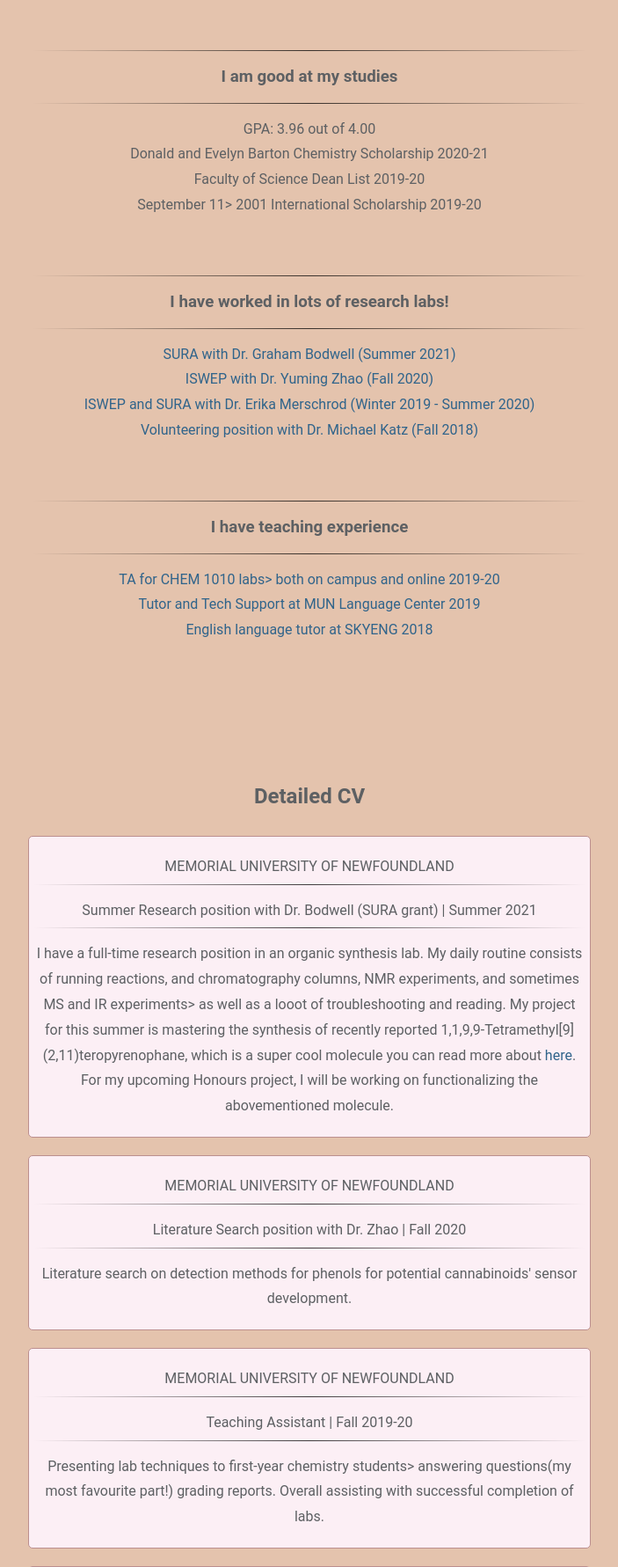
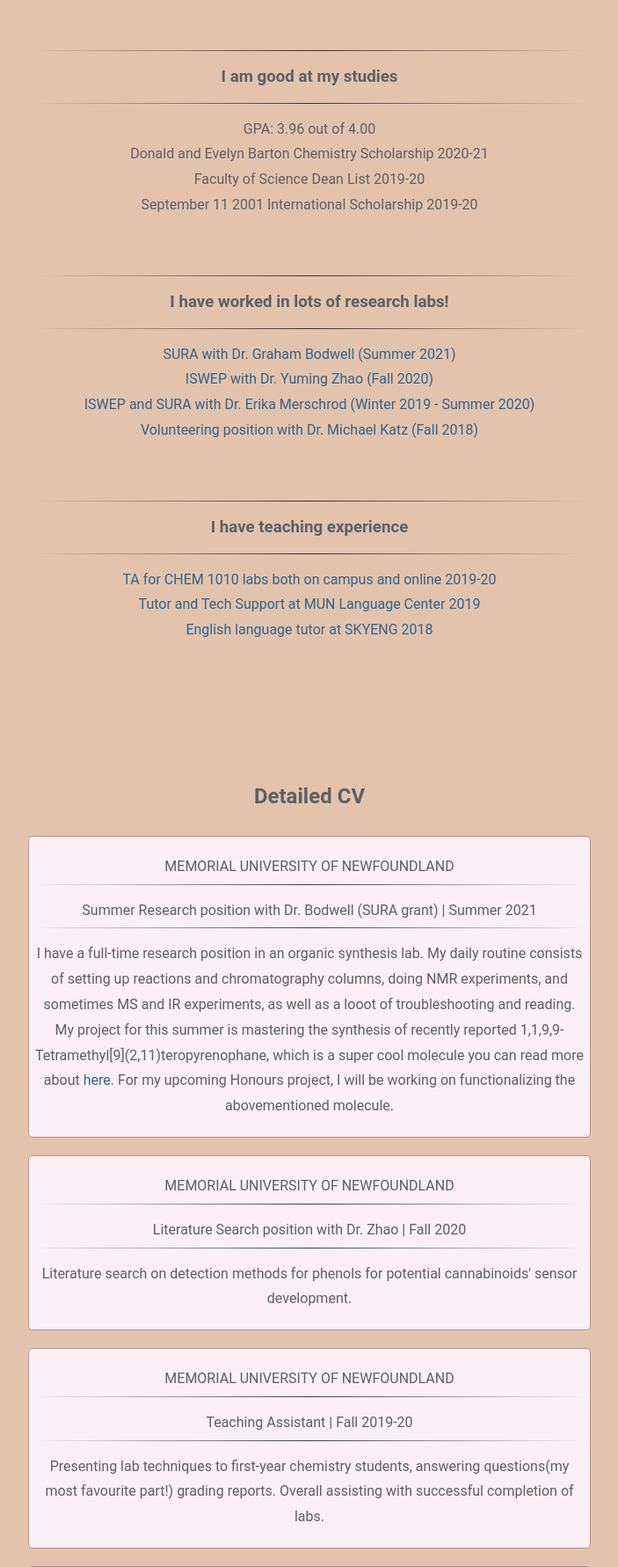
Before and after one commit to lsyurievna/resume_app, a Flask app: page / in a window 1280 px wide. Shown: the part 844-2625 px from the top of the page at 88% size, without its empty margins (288-991 px from the left). Run offline with Flask 2, Linux system fonts and the light colour scheme; some web fonts are replaced.

Commit message:
Cheked for spelling

```diff
--- a/templates/layout.html
+++ b/templates/layout.html
@@ -26,7 +26,7 @@
 
     <div class = "bordered">
       <h3>Hi! My name is Mila.</h3>
-      <h3>I am a Chemistry Honours Computer Science Minor student at <a href = "https://www.mun.ca/" target='_blank'>
+      <h3>I am a Chemistry Honours Computer, Science Minor student at <a href = "https://www.mun.ca/" target='_blank'>
           Memorial University of Newfoundland</a>.
         I am currently a member of <a href="https://gbodwell.wordpress.com/research/" target='_blank'>Dr.
         Graham Bodwell's</a> research group. Scroll down to learn more about me :)
@@ -53,7 +53,7 @@
         <li>GPA: 3.96 out of 4.00</li>
         <li>Donald and Evelyn Barton Chemistry Scholarship 2020-21</li>
         <li>Faculty of Science Dean List 2019-20</li>
-        <li>September 11> 2001 International Scholarship 2019-20</li>
+        <li>September 11 2001 International Scholarship 2019-20</li>
       </ul>
 
     </div>
@@ -76,7 +76,7 @@
       <h3>I have teaching experience</h3>
       <hr>
       <ul>
-        <li><a href = "#ta">TA for CHEM 1010 labs> both on campus and online 2019-20</a></li>
+        <li><a href = "#ta">TA for CHEM 1010 labs both on campus and online 2019-20</a></li>
         <li><a href = "#lang-mun">Tutor and Tech Support at MUN Language Center 2019</a></li>
         <li><a href = "#skyeng">English language tutor at SKYENG 2018</a></li>
       </ul>
@@ -98,8 +98,8 @@
     <hr>
     <p>
       I have a full-time research position in an organic synthesis lab.
-      My daily routine consists of running reactions, and chromatography columns, NMR experiments,
-      and sometimes MS and IR experiments> as well as a looot of troubleshooting and reading.
+      My daily routine consists of setting up reactions and chromatography columns, doing NMR experiments,
+      and sometimes MS and IR experiments, as well as a looot of troubleshooting and reading.
      My project for this summer is mastering the synthesis of
       recently reported 1,1,9,9-Tetramethyl[9](2,11)teropyrenophane, which is a super cool molecule you can read more about <a href="https://pubmed.ncbi.nlm.nih.gov/29272562/">here</a>.
       For my upcoming Honours project, I will be working on functionalizing the abovementioned molecule.
@@ -121,7 +121,7 @@
     <hr>
     <p>Teaching Assistant | Fall 2019-20</p>
     <hr>
-    <p>Presenting lab techniques to first-year chemistry students>
+    <p>Presenting lab techniques to first-year chemistry students,
       answering questions(my most favourite part!) grading reports. Overall
       assisting with successful completion of labs.
     </p>
@@ -133,7 +133,7 @@
     <p>Summer Researh position (SURA grant) with Dr. Erika Merschrod | Summer 2020</p>
     <hr>
     <p>Writing scripts in Python
-      and ImageJ macro language to analyze SEM pictures of Cobalt Ferrite nanoparticles.
+      and ImageJ macro language to analyze Scanning Electron Microscopy (SEM) images of Cobalt Ferrite nanoparticles.
     </p>
   </div>
 
@@ -191,8 +191,9 @@
   <div id = "gwb">
     <hr>
     <p>MEMORIAL UNIVERSITY OF NEWFOUNDLAND</p>
+    <hr>
     <p>IUPAC Global Women Breakfast | Winter 2021</p>
-    <hr>
+
     <p>
       I was a co-organiser and monitored a conversation session of a Global
       Women Breakfast (GWB) event at my institution in 2021. The goal of
@@ -214,8 +215,8 @@
     <p>ChemCon 2021</p>
     <hr>
     <p>
-      I gave a talk presenting the results on one of my
-      projects with Dr. Erika Merschrod "Solving Crime from Home".
+      I gave a talk presenting the results of one of my
+      projects with Dr. Erika Merschrod with a title "Solving Crime from Home".
       I was analysing Raman spectra of filter-tip pens for forensic
       applications.
     </p>
@@ -225,9 +226,9 @@
       <p>CCCE 2021</p>
       <hr>
       <p>
-        I am a co-author for one of the 2021 CCCE talks
-        "Use of Nanoscale Ferrites as Complex Surface Components". The main
-        author of the talk is brillian Stephanie Gallant, a  Ph.D. candidate at MUN.
+        I am a co-author on the presentation titled "Use of Nanoscale Ferrites as
+        Complex Surface Components" at 2021 CCCE. The main
+        author of the is brillian Stephanie Gallant, a  Ph.D. candidate at MUN.
       </p>
     </div>
 
```
